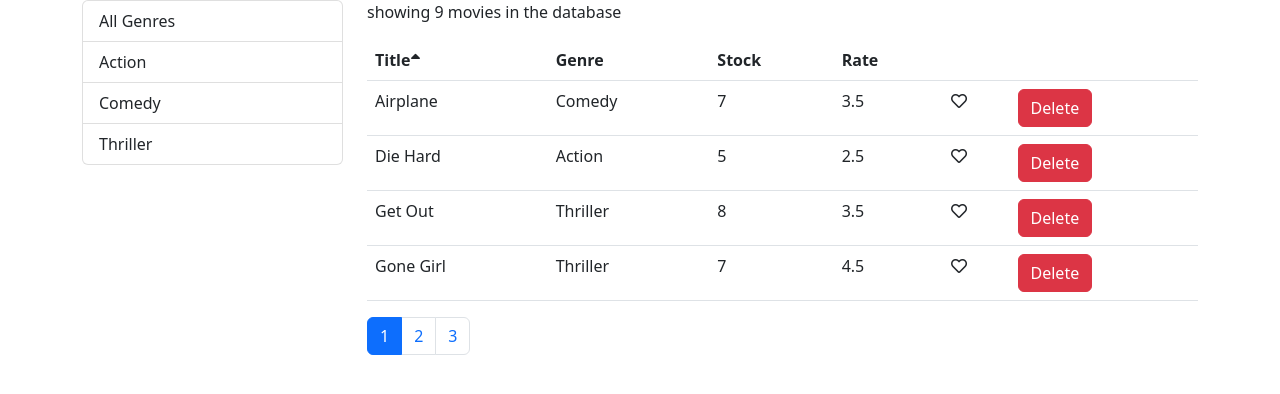
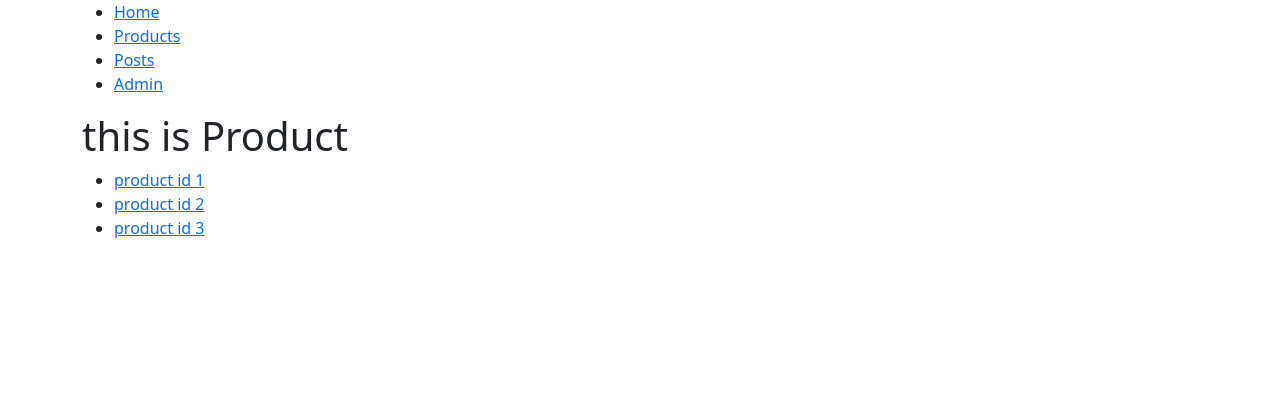
Before and after one commit to anhlangtu852004/mosh-react-couter-app-demo, a React (Create React App) app: page /products in a window 1280 px wide. Shown: the top 394 px of the page. Built offline with nearby package versions, Linux system fonts and the light colour scheme.

Commit message:
toi router

```diff
--- a/package.json
+++ b/package.json
@@ -11,6 +11,7 @@
     "prop-types": "^15.8.1",
     "react": "^18.2.0",
     "react-dom": "^18.2.0",
+    "react-router-dom": "^6.3.0",
     "react-scripts": "5.0.1",
     "web-vitals": "^2.1.4"
   },
--- a/src/App.js
+++ b/src/App.js
@@ -1,14 +1,42 @@
 import "./App.css";
+import { Routes, Route } from "react-router-dom";
+
 import Counters from "./components/counters";
 import NavBar from "./components/NavBar";
 import Videos from "./components/Videos";
+import NavbarMosh from "./components/NavbarMosh";
+import Home from "./components/pages/Home";
+import Products from "./components/pages/Products";
+import ProductDetail from "./components/pages/ProductDetail";
+import Posts from "./components/pages/Posts";
+import PostDetail from "./components/pages/PostDetail";
+import Admin from "./components/pages/Admin";
 
 function App() {
   return (
     <main className="container">
       {/* <NavBar />
       <Counters /> */}
-      <Videos />
+      {/* <Videos /> */}
+      <NavbarMosh />
+      <div className="content">
+        <Routes>
+          <Route path="products/:id" element={<ProductDetail />} />
+          <Route
+            path="products"
+            element={<Products sortBy={"sort"} />}
+            // render={(props) => <Products sortBy={"sort"} {...props} />}
+          />
+
+          {/* <Route path="/posts/:year/:month?" element={<PostDetail />} /> */}
+          <Route path="posts" element={<Posts />}>
+            <Route path=":year/:month" element={<PostDetail />} />
+            <Route path=":year/" element={<PostDetail />} />
+          </Route>
+          <Route path="/admin" element={<Admin />} />
+          <Route path="/" element={<Home />} />
+        </Routes>
+      </div>
     </main>
   );
 }
--- /dev/null
+++ b/src/components/NavbarMosh.jsx
@@ -0,0 +1,26 @@
+import React from "react";
+import { Link } from "react-router-dom";
+
+const NavbarMosh = () => {
+  return (
+    <div>
+      <ul>
+        <li>
+          <Link to="/">Home</Link>
+        </li>
+
+        <li>
+          <Link to="/products">Products</Link>
+        </li>
+        <li>
+          <Link to="/posts">Posts</Link>
+        </li>
+        <li>
+          <Link to="/admin">Admin</Link>
+        </li>
+      </ul>
+    </div>
+  );
+};
+
+export default NavbarMosh;
--- /dev/null
+++ b/src/components/pages/Admin.jsx
@@ -0,0 +1,7 @@
+import React from "react";
+
+const Admin = () => {
+  return <div>Admin</div>;
+};
+
+export default Admin;
--- /dev/null
+++ b/src/components/pages/Home.jsx
@@ -0,0 +1,7 @@
+import React from "react";
+
+const Home = () => {
+  return <div>Home</div>;
+};
+
+export default Home;
--- /dev/null
+++ b/src/components/pages/PostDetail.jsx
@@ -0,0 +1,20 @@
+import React from "react";
+import { Routes, Route, useParams, Outlet, useHref } from "react-router-dom";
+
+const PostDetail = () => {
+  let { year, month } = useParams();
+  // let { href } = useHref();
+
+  console.log(year);
+  console.log(month);
+  // console.log(href);
+  return (
+    <div>
+      <h1>
+        PostDetail - {year} - {month}
+      </h1>
+    </div>
+  );
+};
+
+export default PostDetail;
--- /dev/null
+++ b/src/components/pages/Posts.jsx
@@ -0,0 +1,13 @@
+import React, { Children } from "react";
+import { useParams } from "react-router-dom";
+
+const Posts = () => {
+  const { year, month } = useParams();
+  return (
+    <div>
+      Year: {year}, Month: {month}
+    </div>
+  );
+};
+
+export default Posts;
--- /dev/null
+++ b/src/components/pages/ProductDetail.jsx
@@ -0,0 +1,19 @@
+import React from "react";
+import { Routes, Route, useParams, Outlet, useHref } from "react-router-dom";
+
+const ProductDetail = () => {
+  let usePa = useParams();
+  let { id } = useParams();
+  // let { href } = useHref();
+
+  console.log(id);
+  console.log(usePa);
+  // console.log(href);
+  return (
+    <div>
+      <h1>ProductDetail - {id}</h1>
+    </div>
+  );
+};
+
+export default ProductDetail;
--- /dev/null
+++ b/src/components/pages/Products.jsx
@@ -0,0 +1,39 @@
+import React from "react";
+import ProductDetail from "./ProductDetail";
+import {
+  Routes,
+  Route,
+  useParams,
+  Outlet,
+  Link,
+  useLocation,
+} from "react-router-dom";
+const Products = (props) => {
+  console.log(props);
+  const location = useLocation();
+  // console.log(path);
+  return (
+    <div>
+      <h1>this is Product</h1>
+      <ul>
+        <li>
+          <Link to={`${location.pathname}/1`} element={<ProductDetail />}>
+            product id 1
+          </Link>
+        </li>
+        <li>
+          <Link to={`${location.pathname}/2`} element={<ProductDetail />}>
+            product id 2
+          </Link>
+        </li>
+        <li>
+          <Link to={`${location.pathname}/3`} element={<ProductDetail />}>
+            product id 3
+          </Link>
+        </li>
+      </ul>
+    </div>
+  );
+};
+
+export default Products;
--- a/src/index.js
+++ b/src/index.js
@@ -1,5 +1,7 @@
 import React from "react";
 import ReactDOM from "react-dom/client";
+import { BrowserRouter } from "react-router-dom";
+
 import "./index.css";
 import App from "./App";
 import reportWebVitals from "./reportWebVitals";
@@ -9,11 +11,11 @@ import Videos from "./components/Videos";
 
 const root = ReactDOM.createRoot(document.getElementById("root"));
 root.render(
-  <React.StrictMode>
+  <BrowserRouter>
     <App />
     {/* <Counter /> */}
     {/* <Videos /> */}
-  </React.StrictMode>
+  </BrowserRouter>
 );
 
 // If you want to start measuring performance in your app, pass a function
```
Also changed, not shown: 1 other file (tests, documents, lock files or other folders).
